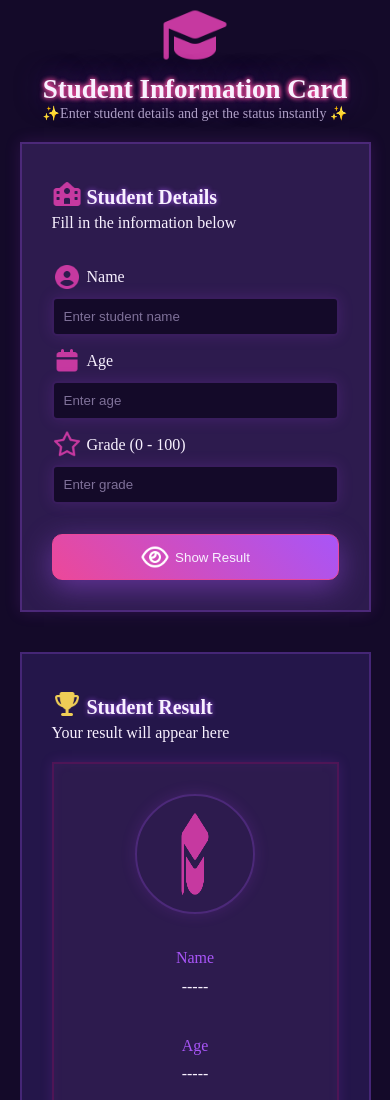
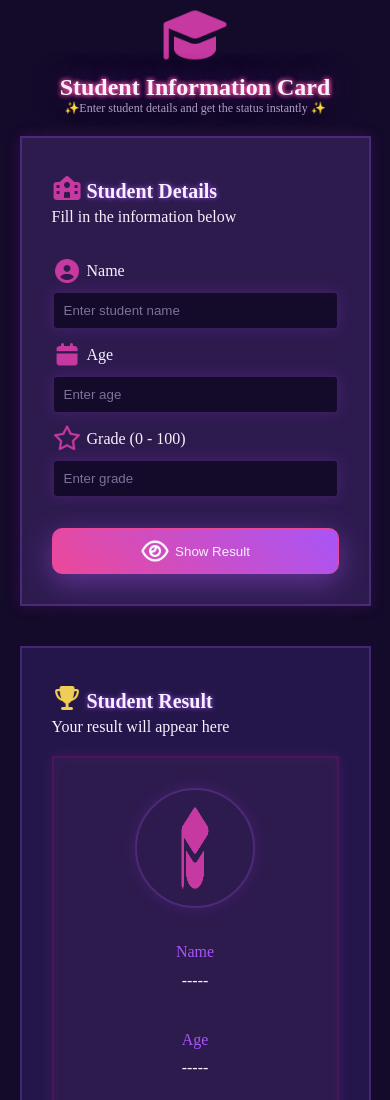
Before and after one commit to karima965/task3js, a plain HTML site: page index.html in a window 390 px wide. Shown: the top 1100 px of the page. Drawn offline with Linux system fonts and the light colour scheme.

Commit message:
Add files via upload

```diff
--- a/style.css
+++ b/style.css
@@ -76,10 +76,10 @@ h1+p {
 }
 @media (max-width:767px){
     h1{
-        font-size: 27px;
+        font-size: 24px;
     }
     h1+p{
-        font-size: 14px;
+        font-size: 12px;
     }
 }
 h2 {
```
